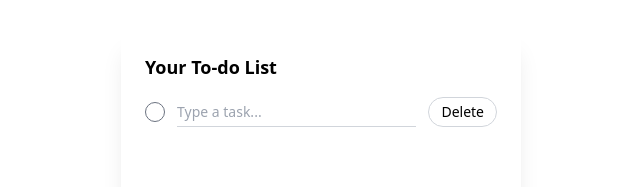
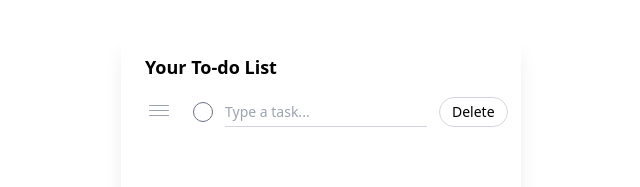
Before and after one commit to praiseee/Challenge1, a React (Vite) app: page /todo in a window 1280 px wide. Shown: the part 121-308 px from the top of the page, without its empty margins (319-959 px from the left). Built offline with nearby package versions, Linux system fonts and the light colour scheme.

Commit message:
Sortable List

```diff
--- a/package.json
+++ b/package.json
@@ -10,6 +10,9 @@
     "preview": "vite preview"
   },
   "dependencies": {
+    "@dnd-kit/core": "^6.3.1",
+    "@dnd-kit/modifiers": "^9.0.0",
+    "@dnd-kit/sortable": "^10.0.0",
     "@radix-ui/react-accordion": "^1.2.12",
     "@tailwindcss/vite": "^4.1.13",
     "class-variance-authority": "^0.7.1",
--- a/src/components/TodoComp/AddBtn.tsx
+++ b/src/components/TodoComp/AddBtn.tsx
@@ -7,8 +7,7 @@ const AddBtn: React.FC<AddBtnProps> = ({ onClick }) => {
   return (
     <button
       onClick={onClick}
-      className="w-10 h-10 bg-blue-500 rounded-full flex items-center justify-center cursor-pointer hover:scale-105 transition-transform shadow-md"
-    >
+      className="w-10 h-10 bg-blue-500 rounded-full flex items-center justify-center cursor-pointer hover:scale-105 transition-transform shadow-md">
       <div className="flex items-center justify-center w-6 h-6 text-white text-lg leading-none">
         +
       </div>
--- /dev/null
+++ b/src/components/TodoComp/SortableTodoItem.tsx
@@ -0,0 +1,34 @@
+import { useSortable } from "@dnd-kit/sortable";
+import { CSS } from "@dnd-kit/utilities";
+import TodoItem from "./TodoItem.tsx";
+
+const SortableTodoItem = (props: any) => {
+  const { id } = props;
+  const { attributes, listeners, setNodeRef, transform, transition } = useSortable({ id });
+
+  const style = {
+    transform: CSS.Transform.toString(transform),
+    transition,
+  };
+
+  return (
+    <div ref={setNodeRef} style={style} className="flex items-center">
+
+    {/* Drag handle */}
+    <div
+        {...listeners}
+        {...attributes}
+        className="cursor-grab mr-2 p-1"
+        title="Drag to reorder">
+
+        <div className="w-4 h-0.25 bg-gray-400 mb-1 rounded-sm"></div>
+        <div className="w-4 h-0.25 bg-gray-400 mb-1 rounded-sm"></div>
+        <div className="w-4 h-0.25 bg-gray-400 mb-1 rounded-sm"></div>
+    </div>
+
+      <TodoItem {...props} />
+    </div>
+  );
+};
+
+export default SortableTodoItem;
--- a/src/components/TodoComp/TodoItem.tsx
+++ b/src/components/TodoComp/TodoItem.tsx
@@ -1,5 +1,7 @@
 import React from "react";
 import type { RefObject } from "react";
+import { useSortable } from "@dnd-kit/sortable";
+import { CSS } from "@dnd-kit/utilities";
 
 interface TodoItemProps {
   id: number;
@@ -22,16 +24,36 @@ const TodoItem: React.FC<TodoItemProps> = ({
   handleChange,
   handleKeyDown,
   toggleDone,
-  handleDelete,
-}) => {
+  handleDelete, }) => {
+
+  // Sortable
+  const { attributes, listeners, setNodeRef, transform, transition } = useSortable({ id });
+  const style = {
+    transform: CSS.Transform.toString(transform),
+    transition,
+  };
 
   return (
-    <div className="flex items-center gap-3">
+    <div ref={setNodeRef} style={style} className="flex items-center gap-3">
+
+        {/* Drag handle */}
+        <div
+            {...listeners}
+            {...attributes}
+            className="cursor-grab flex flex-col justify-center mr-2 p-1"
+            title="Drag to reorder">
+
+            <div className="w-5 h-0.25 bg-gray-400 mb-1 rounded-sm"></div>
+            <div className="w-5 h-0.25 bg-gray-400 mb-1 rounded-sm"></div>
+            <div className="w-5 h-0.25 bg-gray-400 mb-1 rounded-sm"></div>
+        </div>
+
         {/* Done Circle */}
         <div
             onClick={() => toggleDone(id)}
             className={`w-5 h-5 rounded-full border border-gray-500 flex items-center justify-center cursor-pointer transition-colors shrink-0 ${
             done ? "bg-blue-500 border-blue-500" : "bg-transparent"}`}>
+
         </div>
 
         {/* Text Input */}
@@ -42,7 +64,9 @@ const TodoItem: React.FC<TodoItemProps> = ({
             onChange={(e) => handleChange(id, e.target.value)}
             onKeyDown={(e) => handleKeyDown(e, id, value)}
             placeholder="Type a task..."
-        className={`text-sm border-b border-gray-300 focus:outline-none flex-1 py-1 ${done? "line-through text-gray-400":"text-gray-500"}`}/>
+            className={`text-sm border-b border-gray-300 focus:outline-none flex-1 py-1 ${
+            done ? "line-through text-gray-400" : "text-gray-500"}`}
+        />
 
         {/* Delete Button */}
         <div
--- a/src/pages/TodoPage.tsx
+++ b/src/pages/TodoPage.tsx
@@ -3,6 +3,9 @@ import useTodoStore from "../store/todoStore";
 import AddBtn from "../components/TodoComp/AddBtn.tsx";
 import TodoItem from "../components/TodoComp/TodoItem.tsx";
 
+// DnD-kit imports
+import {DndContext,closestCenter,PointerSensor,useSensor,useSensors,} from "@dnd-kit/core";
+import {arrayMove,SortableContext,verticalListSortingStrategy,} from "@dnd-kit/sortable";
 interface TodoInput {
   id: number;
   value: string;
@@ -12,7 +15,7 @@ interface TodoInput {
 function TodoPage() {
   const { list, addList, removeList, toggleDone: toggleDoneStore } = useTodoStore();
 
-  // Local state for UI rows, initialized from store
+  // Local state for UI rows, from store
   const [inputs, setInputs] = useState<TodoInput[]>(() =>
     list.length > 0
       ? list.map((todo) => ({ id: todo.id, value: todo.text, done: todo.done }))
@@ -57,7 +60,7 @@ function TodoPage() {
     setInputs((prev) =>
       prev.map((input) => (input.id === id ? { ...input, done: !input.done } : input))
     );
-    toggleDoneStore(id); // update store
+    toggleDoneStore(id);
   };
 
   // Delete task
@@ -71,14 +74,43 @@ function TodoPage() {
     setInputs((prev) => [...prev, { id: Date.now(), value: "", done: false }]);
   };
 
+  // DnD-kit setup
+  const sensors = useSensors(useSensor(PointerSensor));
+
+  // Handle reorder logic
+  const handleDragEnd = (event: any) => {
+    const { active, over } = event;
+    if (!over || active.id === over.id) return;
+
+    setInputs((prev) => {
+      const oldIndex = prev.findIndex((item) => item.id === active.id);
+      const newIndex = prev.findIndex((item) => item.id === over.id);
+      const newList = arrayMove(prev, oldIndex, newIndex);
+
+      // Persist reordered list
+      useTodoStore.setState({
+        list: newList.map((i) => ({
+          id: i.id,
+          text: i.value,
+          done: i.done,
+        })),
+      });
+
+      return newList;
+    });
+  };
 
   return (
     <div className="fixed inset-0 flex items-center justify-center">
+
       {/* Todo container */}
       <div className="relative bg-white rounded-xl shadow-xl max-w-[400px] h-[500px] w-full overflow-auto p-6 flex flex-col">
         <h2 className="text-lg font-semibold mb-4">Your To-do List</h2>
 
-        {/* Todo items list */}
+        {/* Todo items list (wrapped with DnD context) */}
+        <DndContext sensors={sensors} collisionDetection={closestCenter} onDragEnd={handleDragEnd}>
+          <SortableContext items={inputs.map((i) => i.id)} strategy={verticalListSortingStrategy}>
+
             <div className="flex flex-col gap-3">
               {inputs.map((input, idx) => (
                 <TodoItem
@@ -91,15 +123,18 @@ function TodoPage() {
                   handleChange={handleChange}
                   handleKeyDown={handleKeyDown}
                   toggleDone={toggleDone}
-              handleDelete={handleDelete}
-            />
+                  handleDelete={handleDelete}/>
               ))}
             </div>
 
+          </SortableContext>
+        </DndContext>
+
         {/* Add Button */}
         <div className="absolute bottom-6 right-6">
-          <AddBtn onClick={handleAddClick} />
+          <AddBtn onClick={handleAddClick}/>
         </div>
+
       </div>
     </div>
   );
```
Also changed, not shown: 1 other file (tests, documents, lock files or other folders). Lines whose indentation alone changed are shown as unchanged.
